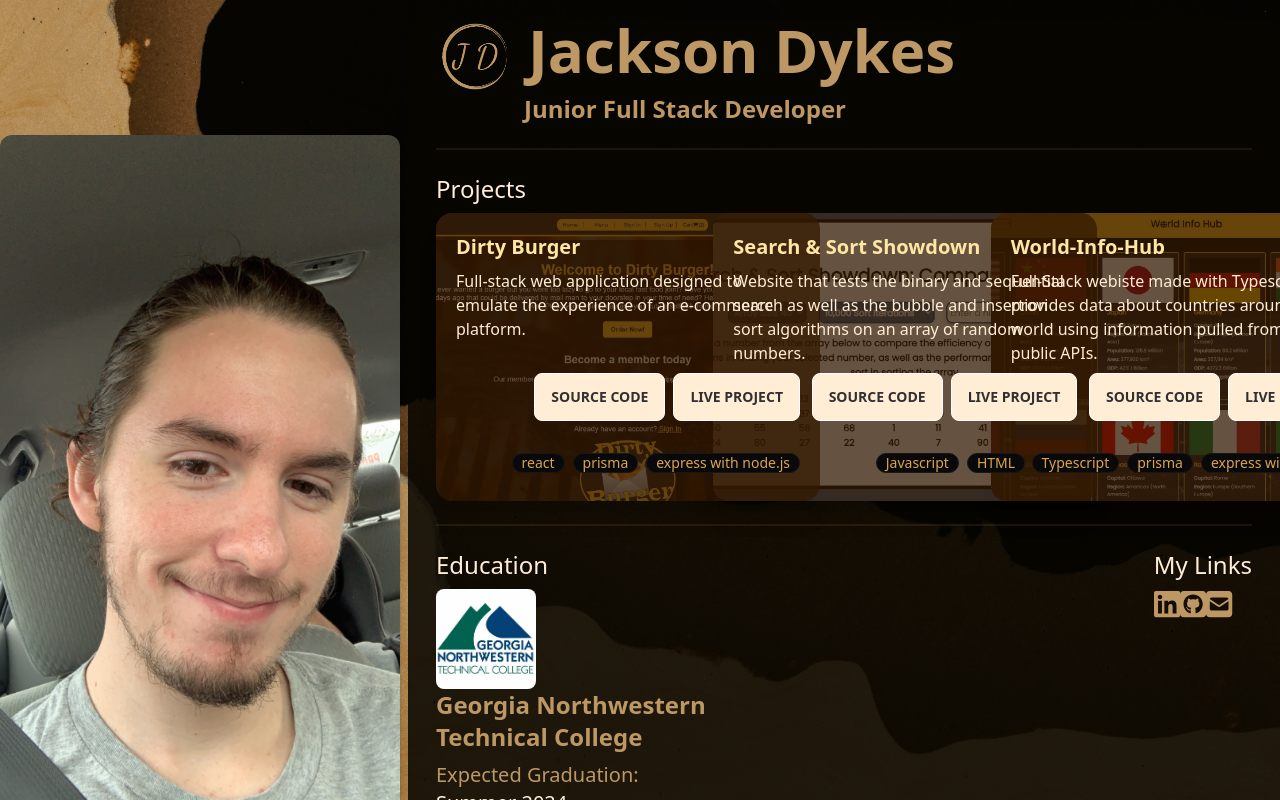
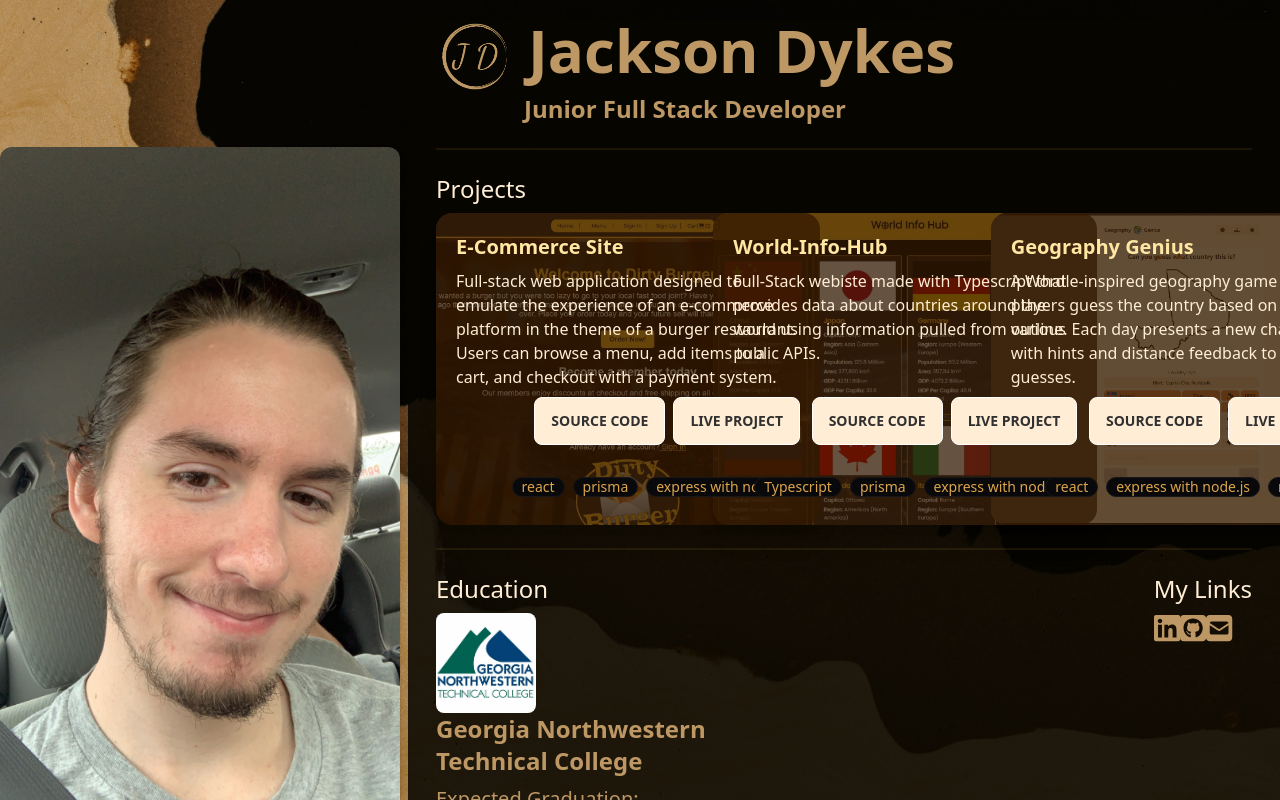
Before and after one commit to BigBobandy/Portfolio-Nextjs, a Next.js app in the folder my-app/: page / in a window 1280 px wide. Shown: the top 800 px of the page. Built offline with nearby package versions, Linux system fonts and the light colour scheme.

Commit message:
Update project descriptions and links

```diff
--- a/my-app/app/constants/index.ts
+++ b/my-app/app/constants/index.ts
@@ -1,8 +1,8 @@
 const projects = [
   {
-    name: "Dirty Burger",
+    name: "E-Commerce Site",
     description:
-      "Full-stack web application designed to emulate the experience of an e-commerce platform.",
+      "Full-stack web application designed to emulate the experience of an e-commerce platform in the theme of a burger restaurant. Users can browse a menu, add items to a cart, and checkout with a payment system.",
     tags: [
       {
         name: "react",
@@ -21,30 +21,7 @@ const projects = [
     source_code_link: "https://github.com/BigBobandy/E-Commerce-Site",
     live_link: "https://www.dirtyburgerproject.com/",
   },
-  {
-    name: "Search & Sort Showdown",
-    description:
-      "Website that tests the binary and sequential search as well as the bubble and insertion sort algorithms on an array of random numbers.",
-    tags: [
-      {
-        name: "Javascript",
-        color: "golden-text-gradient",
-      },
-      {
-        name: "HTML",
-        color: "violet-text-gradient",
-      },
-      {
-        name: "CSS",
-        color: "yellow-text-gradient",
-      },
-    ],
-    image: "/searchAndSort.png",
-    source_code_link:
-      "https://github.com/BigBobandy/Search-Sort-Showdown-Comparing-Algorithms",
-    live_link:
-      "https://bigbobandy.github.io/Search-Sort-Showdown-Comparing-Algorithms/",
-  },
+
   {
     name: "World-Info-Hub",
     description:
@@ -67,6 +44,30 @@ const projects = [
     source_code_link: "https://github.com/BigBobandy/World-Info-Hub",
     live_link: "https://worldinfohub.up.railway.app/",
   },
+
+  {
+    name: "Geography Genius",
+    description:
+      "A Wordle-inspired geography game where players guess the country based on its outline. Each day presents a new challenge with hints and distance feedback to guide guesses. ",
+    tags: [
+      {
+        name: "react",
+        color: "blue-text-gradient",
+      },
+
+      {
+        name: "express with node.js",
+        color: "yellow-text-gradient",
+      },
+      {
+        name: "mongoDB",
+        color: "golden-text-gradient",
+      },
+    ],
+    image: "/Geography-Genius.png",
+    source_code_link: "https://github.com/BigBobandy/Fullstack-Geography-Game",
+    live_link: "https://geography-genius-production.up.railway.app/",
+  },
 ];
 
 export { projects };
```
